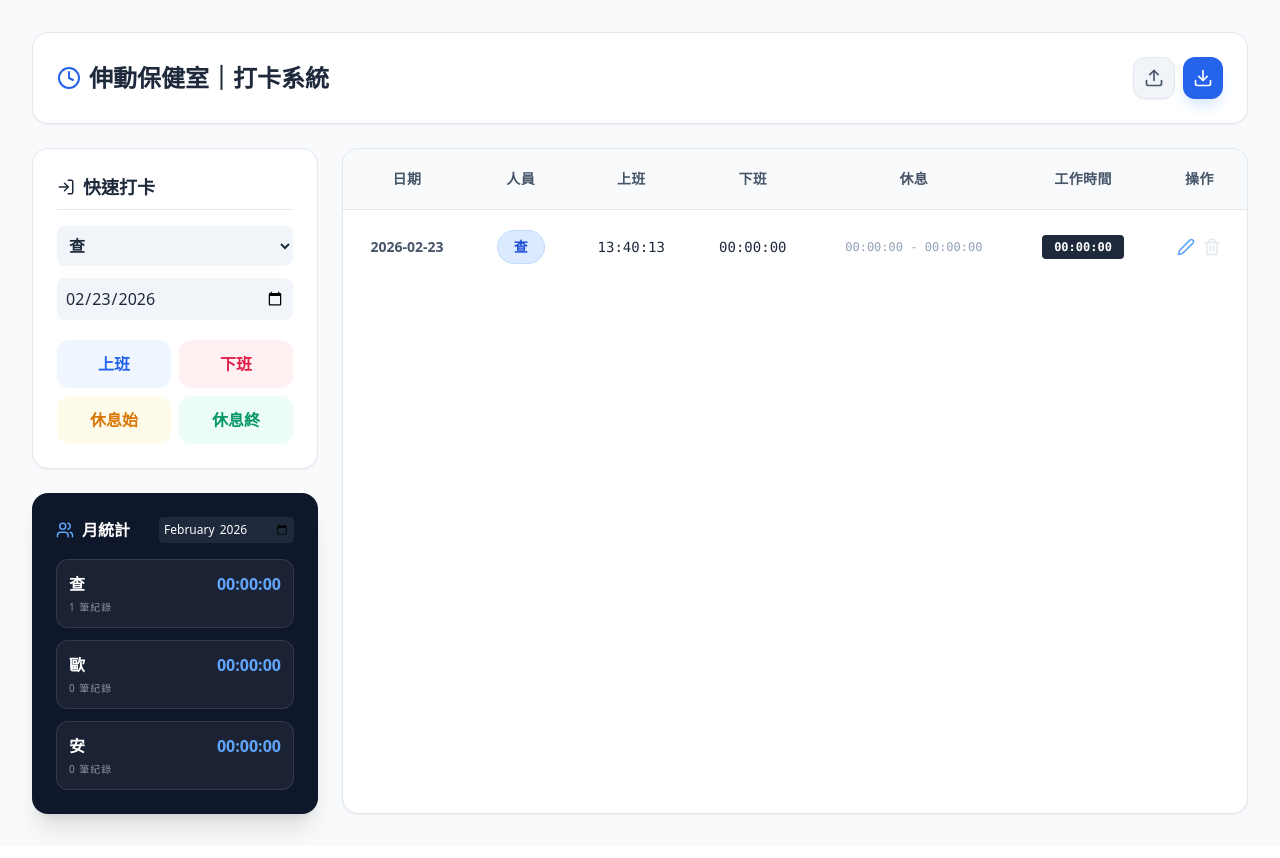
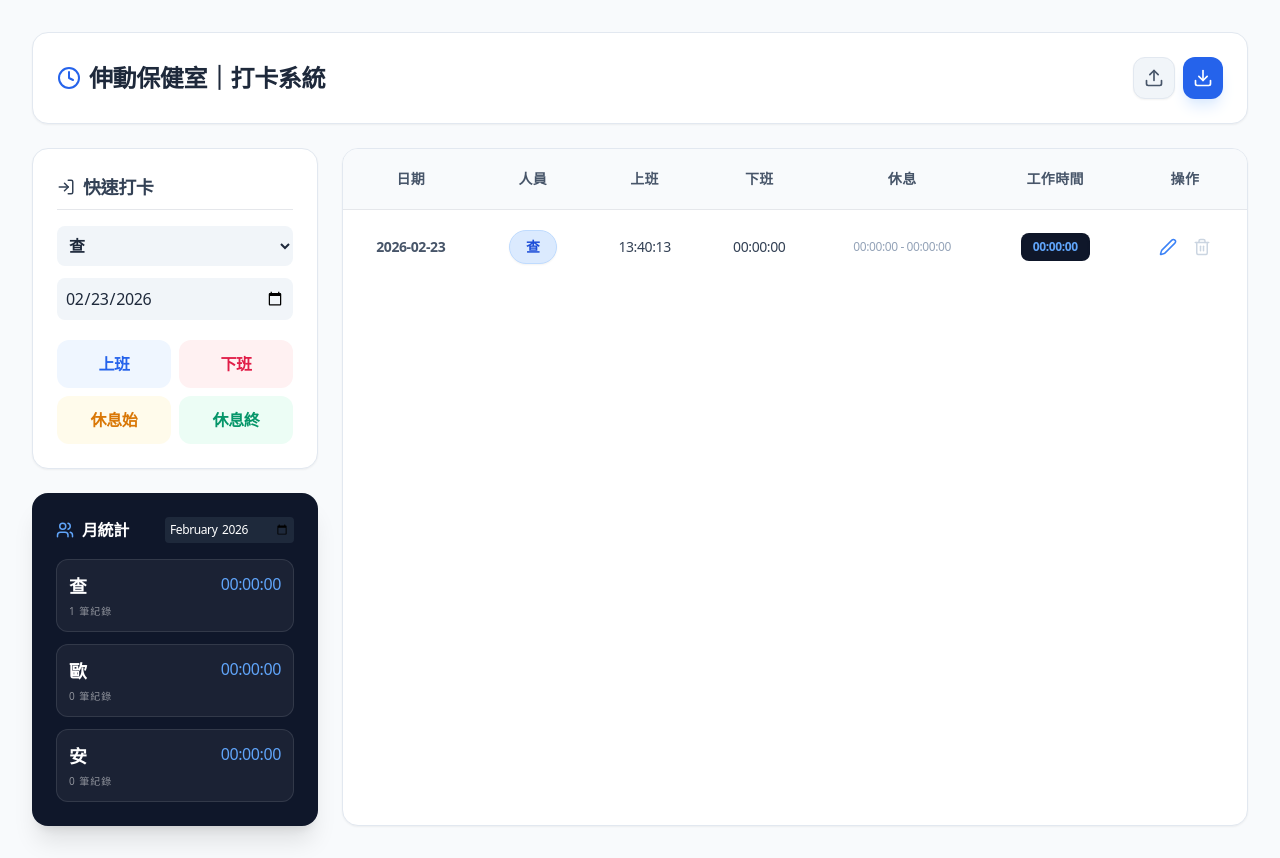
Before and after one commit to lue8e8-eng/ST-BJ4-Workforce, a React (Vite) app: page / in a window 1280 px wide. Both pictures are taken after a click on the button "上班". Built offline with nearby package versions, Linux system fonts and the light colour scheme.

Commit message:
Refactor App component for improved styling and structure

```diff
--- a/App.jsx
+++ b/App.jsx
@@ -108,7 +108,7 @@ const App = () => {
   }, [records, selectedMonth]);
 
   return (
-    <div className="min-h-screen bg-slate-50 p-4 md:p-8 font-sans text-slate-800">
+    <div className="min-h-screen bg-slate-50 p-4 md:p-8 font-sans text-slate-800 tracking-tight">
       <div className="max-w-[1400px] mx-auto space-y-6">
         <div className="flex items-center justify-between bg-white p-6 rounded-2xl shadow-sm border border-slate-200">
           <h1 className="text-2xl font-bold flex items-center gap-2">
@@ -124,12 +124,12 @@ const App = () => {
         <div className="grid grid-cols-12 gap-6">
           <div className="col-span-12 lg:col-span-3 space-y-6">
             <div className="bg-white p-6 rounded-2xl border border-slate-200 shadow-sm">
-              <h2 className="font-bold mb-4 border-b pb-2 flex items-center gap-2 text-lg"><LogIn size={18}/> 快速打卡</h2>
+              <h2 className="font-bold mb-4 border-b pb-2 flex items-center gap-2 text-lg text-slate-700"><LogIn size={18}/> 快速打卡</h2>
               <div className="space-y-3">
                 <select className="w-full p-2 bg-slate-100 rounded-lg font-bold" value={quickSelect.name} onChange={e => setQuickSelect({...quickSelect, name: e.target.value})}>
                   {STAFF_OPTIONS.map(o => <option key={o.name}>{o.name}</option>)}
                 </select>
-                <input type="date" className="w-full p-2 bg-slate-100 rounded-lg" value={quickSelect.date} onChange={e => setQuickSelect({...quickSelect, date: e.target.value})} />
+                <input type="date" className="w-full p-2 bg-slate-100 rounded-lg font-medium" value={quickSelect.date} onChange={e => setQuickSelect({...quickSelect, date: e.target.value})} />
                 <div className="grid grid-cols-2 gap-2 pt-2">
                   <button onClick={() => handleQuickClock('startTime')} className="p-3 bg-blue-50 text-blue-600 rounded-xl font-bold hover:bg-blue-100">上班</button>
                   <button onClick={() => handleQuickClock('endTime')} className="p-3 bg-rose-50 text-rose-600 rounded-xl font-bold hover:bg-rose-100">下班</button>
@@ -144,7 +144,7 @@ const App = () => {
               <div className="space-y-3">
                 {personMonthlyStats.map(s => (
                   <div key={s.name} className="p-3 bg-white/5 rounded-xl border border-white/10">
-                    <div className="flex justify-between font-bold mb-1"><span>{s.name}</span><span className="text-blue-400">{s.work}</span></div>
+                    <div className="flex justify-between font-bold mb-1"><span className="text-lg">{s.name}</span><span className="text-blue-400 font-medium" style={{ fontVariantNumeric: 'tabular-nums' }}>{s.work}</span></div>
                     <div className="text-[10px] opacity-50 uppercase tracking-widest">{s.count} 筆紀錄</div>
                   </div>
                 ))}
@@ -171,21 +171,21 @@ const App = () => {
                   const target = isEditing ? editBuffer : r;
                   const stats = calculateDailyStats(target);
                   return (
-                    <tr key={r.id} className="hover:bg-slate-50">
-                      <td className="p-5 font-bold text-slate-600">{r.date}</td>
-                      <td className="p-5"><span className={`px-4 py-1.5 rounded-full font-black border inline-block ${STAFF_OPTIONS.find(s=>s.name===r.name)?.color}`}>{r.name}</span></td>
-                      <td className="p-5 font-mono">{isEditing ? <input className="w-24 border p-1 rounded text-center bg-blue-50" value={editBuffer.startTime} onChange={e=>setEditBuffer({...editBuffer, startTime:e.target.value})}/> : r.startTime}</td>
-                      <td className="p-5 font-mono">{isEditing ? <input className="w-24 border p-1 rounded text-center bg-blue-50" value={editBuffer.endTime} onChange={e=>setEditBuffer({...editBuffer, endTime:e.target.value})}/> : r.endTime}</td>
-                      <td className="p-5 text-slate-400 font-mono text-xs">
+                    <tr key={r.id} className="hover:bg-slate-50 transition-colors">
+                      <td className="p-5 font-bold text-slate-600" style={{ fontVariantNumeric: 'tabular-nums' }}>{r.date}</td>
+                      <td className="p-5"><span className={`px-4 py-1.5 rounded-full font-black border inline-block shadow-sm ${STAFF_OPTIONS.find(s=>s.name===r.name)?.color}`}>{r.name}</span></td>
+                      <td className="p-5 font-medium text-slate-700" style={{ fontVariantNumeric: 'tabular-nums' }}>{isEditing ? <input className="w-24 border p-1 rounded text-center bg-blue-50 outline-none" value={editBuffer.startTime} onChange={e=>setEditBuffer({...editBuffer, startTime:e.target.value})}/> : r.startTime}</td>
+                      <td className="p-5 font-medium text-slate-700" style={{ fontVariantNumeric: 'tabular-nums' }}>{isEditing ? <input className="w-24 border p-1 rounded text-center bg-blue-50 outline-none" value={editBuffer.endTime} onChange={e=>setEditBuffer({...editBuffer, endTime:e.target.value})}/> : r.endTime}</td>
+                      <td className="p-5 text-slate-400 font-medium text-xs" style={{ fontVariantNumeric: 'tabular-nums' }}>
                         {isEditing ?
-                          <div className="flex justify-center gap-1"><input className="w-16 border rounded text-center bg-blue-50" value={editBuffer.breakStart} onChange={e=>setEditBuffer({...editBuffer, breakStart:e.target.value})}/>-<input className="w-16 border rounded text-center bg-blue-50" value={editBuffer.breakEnd} onChange={e=>setEditBuffer({...editBuffer, breakEnd:e.target.value})}/></div>
+                          <div className="flex justify-center gap-1"><input className="w-16 border rounded text-center bg-blue-50 outline-none" value={editBuffer.breakStart} onChange={e=>setEditBuffer({...editBuffer, breakStart:e.target.value})}/>-<input className="w-16 border rounded text-center bg-blue-50 outline-none" value={editBuffer.breakEnd} onChange={e=>setEditBuffer({...editBuffer, breakEnd:e.target.value})}/></div>
                           : `${r.breakStart} - ${r.breakEnd}`}
                       </td>
-                      <td className="p-5"><span className="bg-slate-800 text-white font-mono px-3 py-1 rounded text-xs font-bold inline-block">{secondsToTime(stats.workSec)}</span></td>
+                      <td className="p-5"><span className="bg-slate-900 text-blue-400 px-3 py-1.5 rounded-lg text-xs font-bold inline-block shadow-inner" style={{ fontVariantNumeric: 'tabular-nums' }}>{secondsToTime(stats.workSec)}</span></td>
                       <td className="p-5">
                         {isEditing ?
-                          <div className="flex justify-center gap-2"><button onClick={()=>{setRecords(records.map(x=>x.id===r.id?editBuffer:x)); setEditingId(null);}} className="text-emerald-600"><Check size={20}/></button><button onClick={()=>setEditingId(null)}><X size={20}/></button></div> :
-                          <div className="flex justify-center gap-2"><button onClick={()=>{setEditingId(r.id); setEditBuffer({...r});}} className="text-blue-400"><Edit2 size={18}/></button><button onClick={()=>{if(window.confirm('確定刪除？')) setRecords(records.filter(x=>x.id!==r.id))}} className="text-slate-200 hover:text-rose-600"><Trash2 size={18}/></button></div>
+                          <div className="flex justify-center gap-2"><button onClick={()=>{setRecords(records.map(x=>x.id===r.id?editBuffer:x)); setEditingId(null);}} className="text-emerald-600 hover:bg-emerald-50 p-1 rounded-full"><Check size={20}/></button><button onClick={()=>setEditingId(null)} className="text-slate-400 hover:bg-slate-50 p-1 rounded-full"><X size={20}/></button></div> :
+                          <div className="flex justify-center gap-2"><button onClick={()=>{setEditingId(r.id); setEditBuffer({...r});}} className="text-blue-500 hover:bg-blue-50 p-1 rounded-full"><Edit2 size={18}/></button><button onClick={()=>{if(window.confirm('確定刪除？')) setRecords(records.filter(x=>x.id!==r.id))}} className="text-slate-300 hover:text-rose-600 p-1 rounded-full"><Trash2 size={18}/></button></div>
                         }
                       </td>
                     </tr>
```
